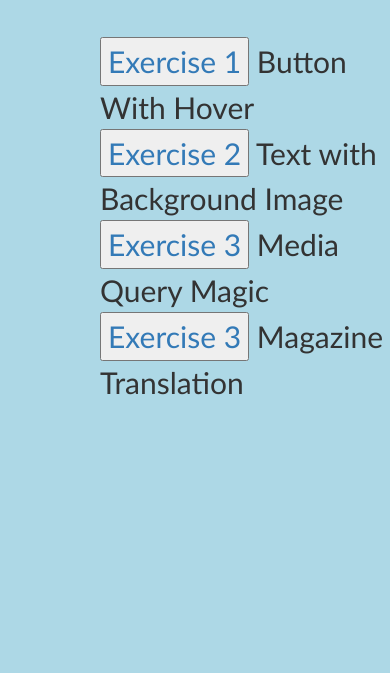
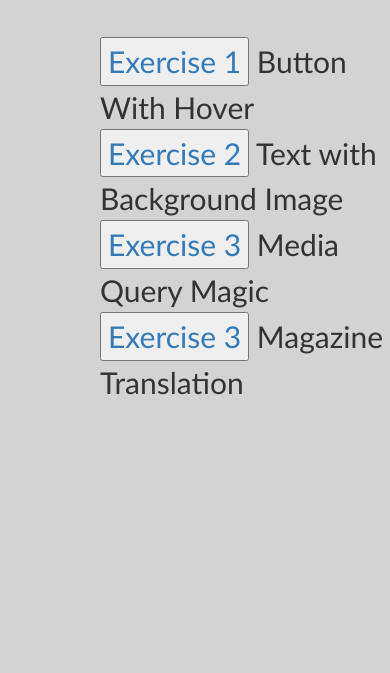
Before and after one commit to nymoon/gra-321, a plain HTML site: page code-exercises/index.html in a window 390 px wide. Shown: the part 171-844 px from the top of the page. Drawn offline with Linux system fonts and the light colour scheme.

Commit message:
Update style.css

```diff
--- a/code-exercises/css/style.css
+++ b/code-exercises/css/style.css
@@ -32,3 +32,15 @@ a:hover {
   width: 1000px;
   margin-left: 50px;
 }
+
+@media screen and (max-width: 1000px) {
+  body {
+    background-color: lightgreen;
+}
+}
+
+@media screen and (max-width: 500px) {
+  body {
+    background-color: lightgrey;
+}
+}
```
